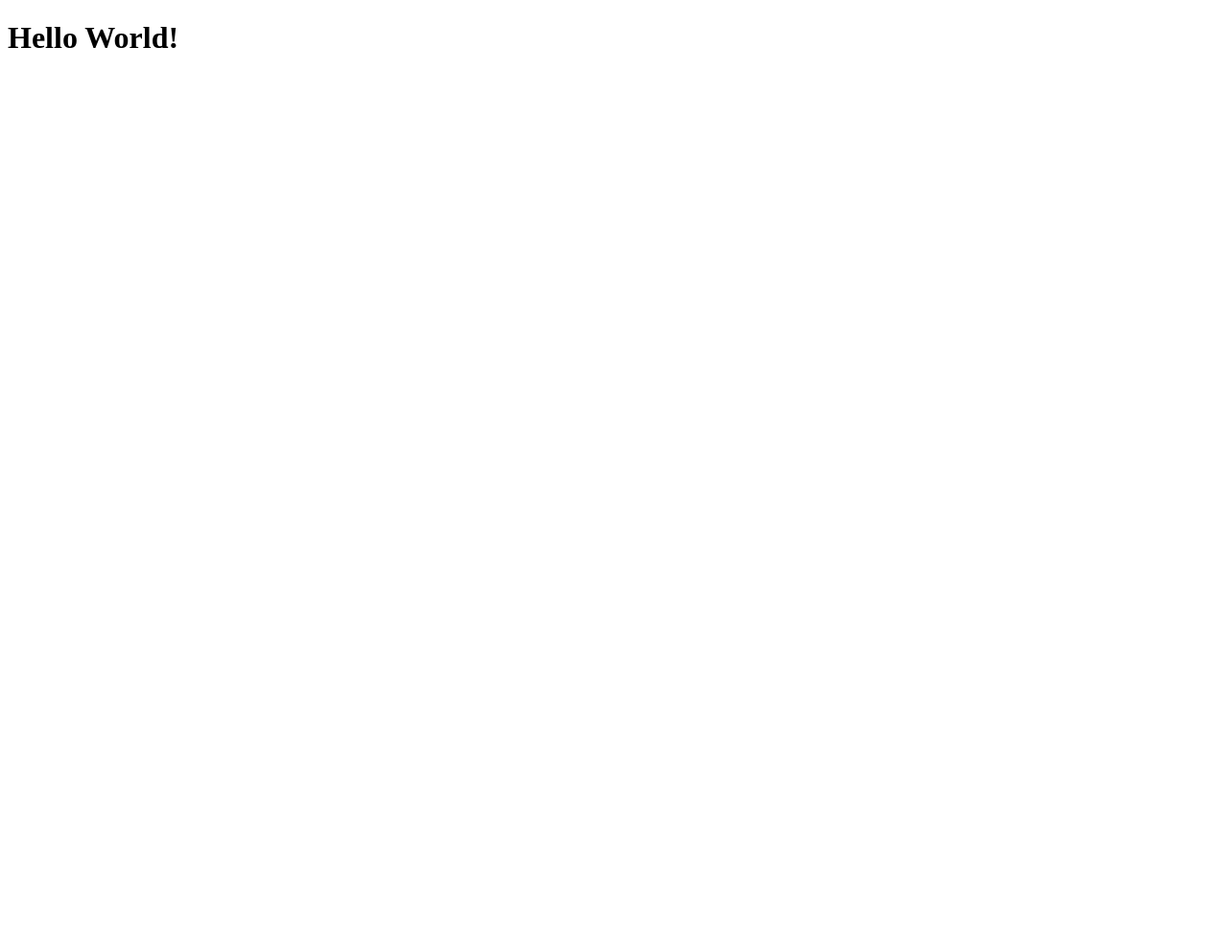
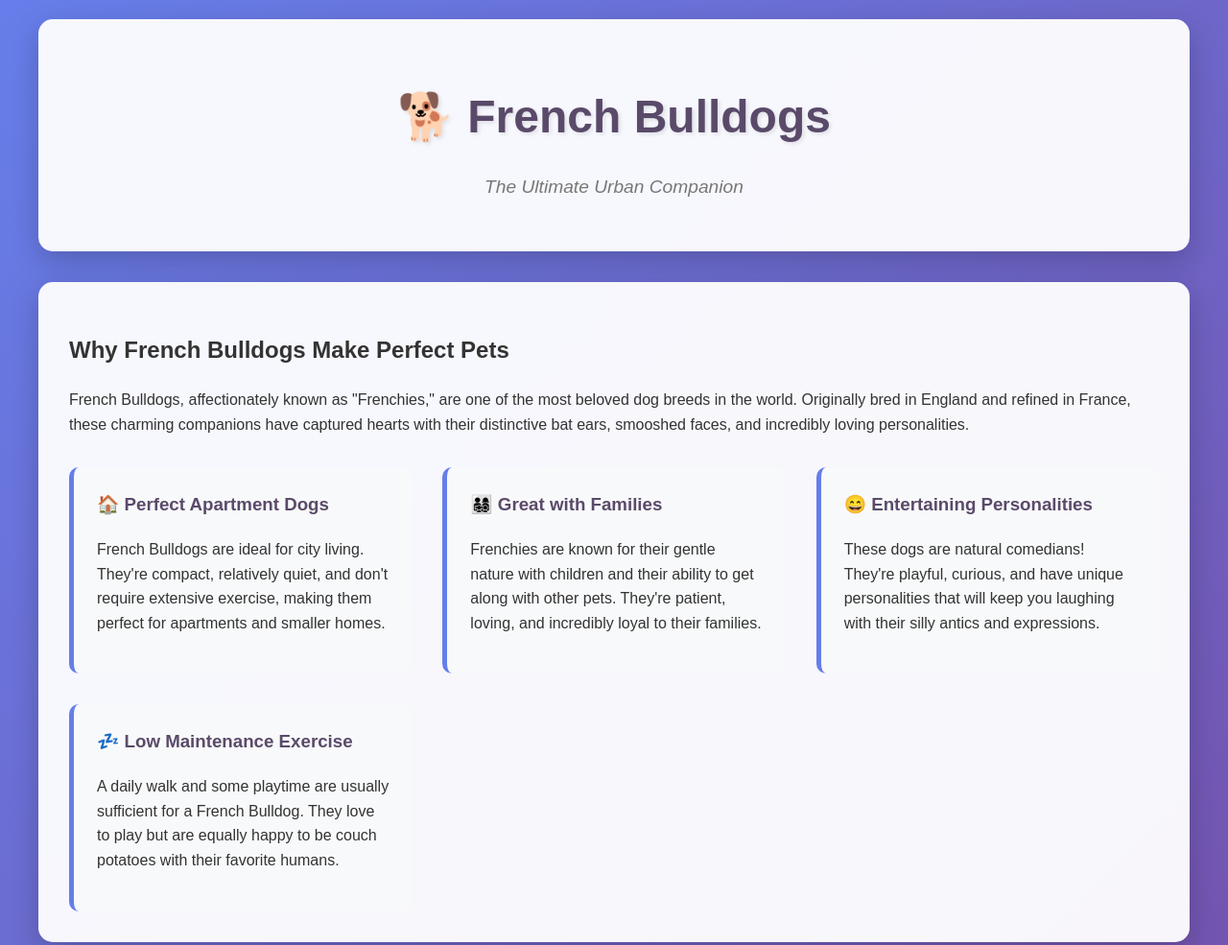
Before and after one commit to devon-pratt-sg/amp-101, a plain HTML site: page index.html in a window 1280 px wide. Shown: the top 985 px of the page at 96% size. Before the commit the page ends 800 px from the top, so only its background shows below. Drawn offline with Linux system fonts and the light colour scheme.

Commit message:
Transform website into French Bulldog information site with styling and interactive features
Amp-Thread-ID: https://ampcode.com/threads/T-c0317966-379a-4a94-a674-8809a2f178c1
Co-authored-by: Amp <amp@ampcode.com>

```diff
--- a/index.html
+++ b/index.html
@@ -3,9 +3,147 @@
 <head>
     <meta charset="UTF-8">
     <meta name="viewport" content="width=device-width, initial-scale=1.0">
-    <title>Hello World</title>
+    <title>French Bulldogs - The Ultimate Companion</title>
+    <style>
+        body {
+            font-family: 'Arial', sans-serif;
+            line-height: 1.6;
+            margin: 0;
+            padding: 0;
+            background: linear-gradient(135deg, #667eea 0%, #764ba2 100%);
+            color: #333;
+        }
+        .container {
+            max-width: 1200px;
+            margin: 0 auto;
+            padding: 20px;
+        }
+        header {
+            background: rgba(255, 255, 255, 0.95);
+            padding: 2rem;
+            border-radius: 15px;
+            text-align: center;
+            margin-bottom: 2rem;
+            box-shadow: 0 10px 30px rgba(0,0,0,0.2);
+        }
+        h1 {
+            color: #5a4a6a;
+            font-size: 3rem;
+            margin-bottom: 0.5rem;
+            text-shadow: 2px 2px 4px rgba(0,0,0,0.1);
+        }
+        .subtitle {
+            font-size: 1.2rem;
+            color: #777;
+            font-style: italic;
+        }
+        .content {
+            background: rgba(255, 255, 255, 0.95);
+            padding: 2rem;
+            border-radius: 15px;
+            margin-bottom: 2rem;
+            box-shadow: 0 10px 30px rgba(0,0,0,0.2);
+        }
+        .features {
+            display: grid;
+            grid-template-columns: repeat(auto-fit, minmax(300px, 1fr));
+            gap: 2rem;
+            margin-top: 2rem;
+        }
+        .feature-card {
+            background: #f8f9fa;
+            padding: 1.5rem;
+            border-radius: 10px;
+            border-left: 5px solid #667eea;
+            transition: transform 0.3s ease;
+        }
+        .feature-card:hover {
+            transform: translateY(-5px);
+            box-shadow: 0 5px 15px rgba(0,0,0,0.1);
+        }
+        .feature-card h3 {
+            color: #5a4a6a;
+            margin-top: 0;
+        }
+        .fun-facts {
+            background: linear-gradient(45deg, #ff6b6b, #ffd93d);
+            color: white;
+            padding: 2rem;
+            border-radius: 15px;
+            text-align: center;
+        }
+        .fun-facts h2 {
+            margin-top: 0;
+            font-size: 2rem;
+        }
+        .facts-list {
+            display: grid;
+            grid-template-columns: repeat(auto-fit, minmax(250px, 1fr));
+            gap: 1rem;
+            margin-top: 1rem;
+        }
+        .fact {
+            background: rgba(255, 255, 255, 0.2);
+            padding: 1rem;
+            border-radius: 10px;
+            font-weight: bold;
+        }
+        footer {
+            text-align: center;
+            padding: 2rem;
+            color: rgba(255, 255, 255, 0.8);
+        }
+    </style>
 </head>
 <body>
-    <h1>Hello World!</h1>
+    <div class="container">
+        <header>
+            <h1>🐕 French Bulldogs</h1>
+            <p class="subtitle">The Ultimate Urban Companion</p>
+        </header>
+
+        <div class="content">
+            <h2>Why French Bulldogs Make Perfect Pets</h2>
+            <p>French Bulldogs, affectionately known as "Frenchies," are one of the most beloved dog breeds in the world. Originally bred in England and refined in France, these charming companions have captured hearts with their distinctive bat ears, smooshed faces, and incredibly loving personalities.</p>
+
+            <div class="features">
+                <div class="feature-card">
+                    <h3>🏠 Perfect Apartment Dogs</h3>
+                    <p>French Bulldogs are ideal for city living. They're compact, relatively quiet, and don't require extensive exercise, making them perfect for apartments and smaller homes.</p>
+                </div>
+
+                <div class="feature-card">
+                    <h3>👨‍👩‍👧‍👦 Great with Families</h3>
+                    <p>Frenchies are known for their gentle nature with children and their ability to get along with other pets. They're patient, loving, and incredibly loyal to their families.</p>
+                </div>
+
+                <div class="feature-card">
+                    <h3>😄 Entertaining Personalities</h3>
+                    <p>These dogs are natural comedians! They're playful, curious, and have unique personalities that will keep you laughing with their silly antics and expressions.</p>
+                </div>
+
+                <div class="feature-card">
+                    <h3>💤 Low Maintenance Exercise</h3>
+                    <p>A daily walk and some playtime are usually sufficient for a French Bulldog. They love to play but are equally happy to be couch potatoes with their favorite humans.</p>
+                </div>
+            </div>
+        </div>
+
+        <div class="fun-facts">
+            <h2>🎉 Fun French Bulldog Facts</h2>
+            <div class="facts-list">
+                <div class="fact">They can't swim well due to their body structure</div>
+                <div class="fact">They come in many colors: brindle, fawn, cream, and more!</div>
+                <div class="fact">They're prone to "zoomies" - sudden bursts of energy</div>
+                <div class="fact">French Bulldogs are excellent therapy dogs</div>
+                <div class="fact">They're known for their "talking" - they rarely bark but make lots of other sounds</div>
+                <div class="fact">They can be stubborn but respond well to positive reinforcement</div>
+            </div>
+        </div>
+
+        <footer>
+            <p>🐾 French Bulldogs: Small dogs with big personalities! 🐾</p>
+        </footer>
+    </div>
 </body>
 </html>
```
